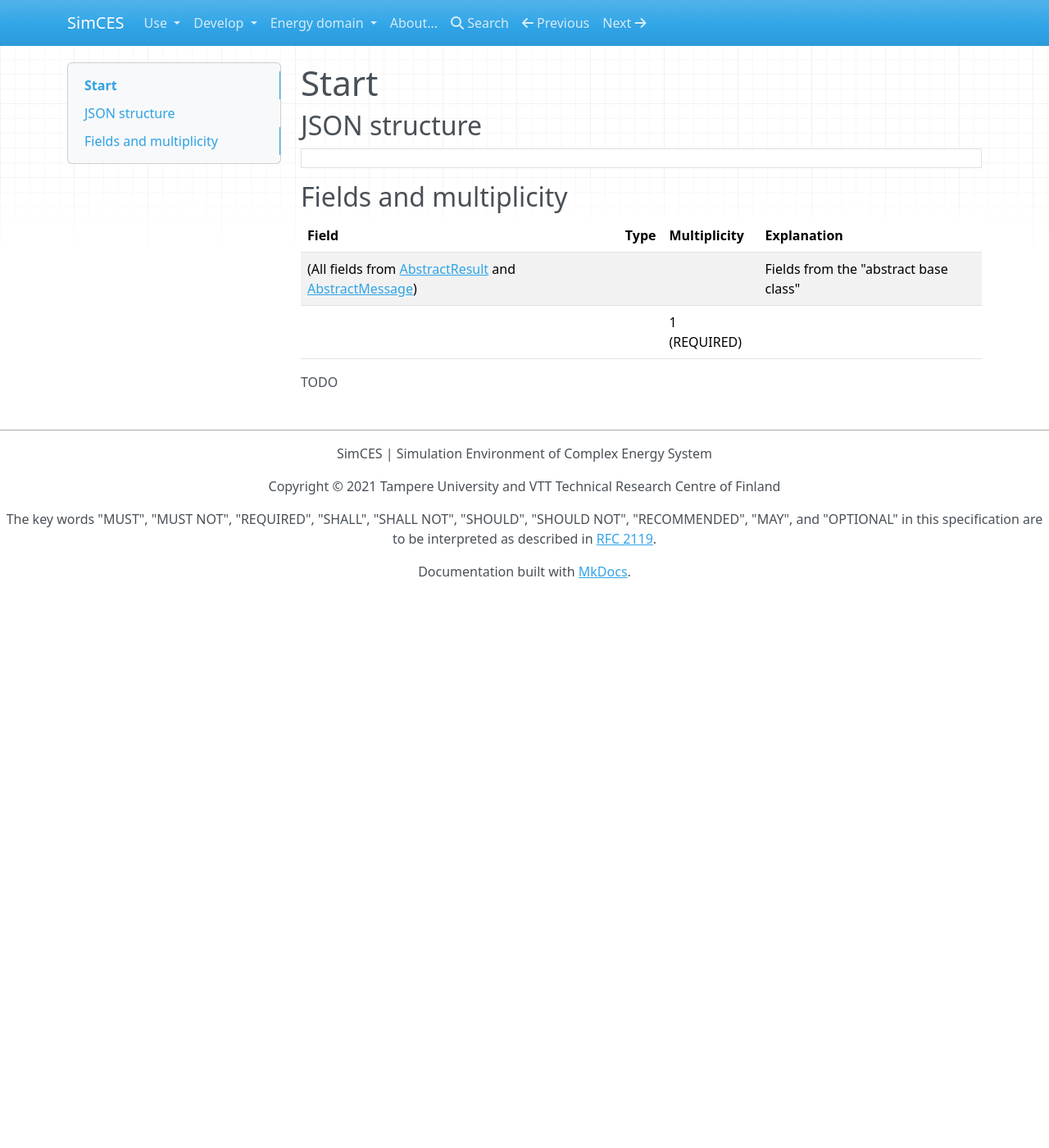
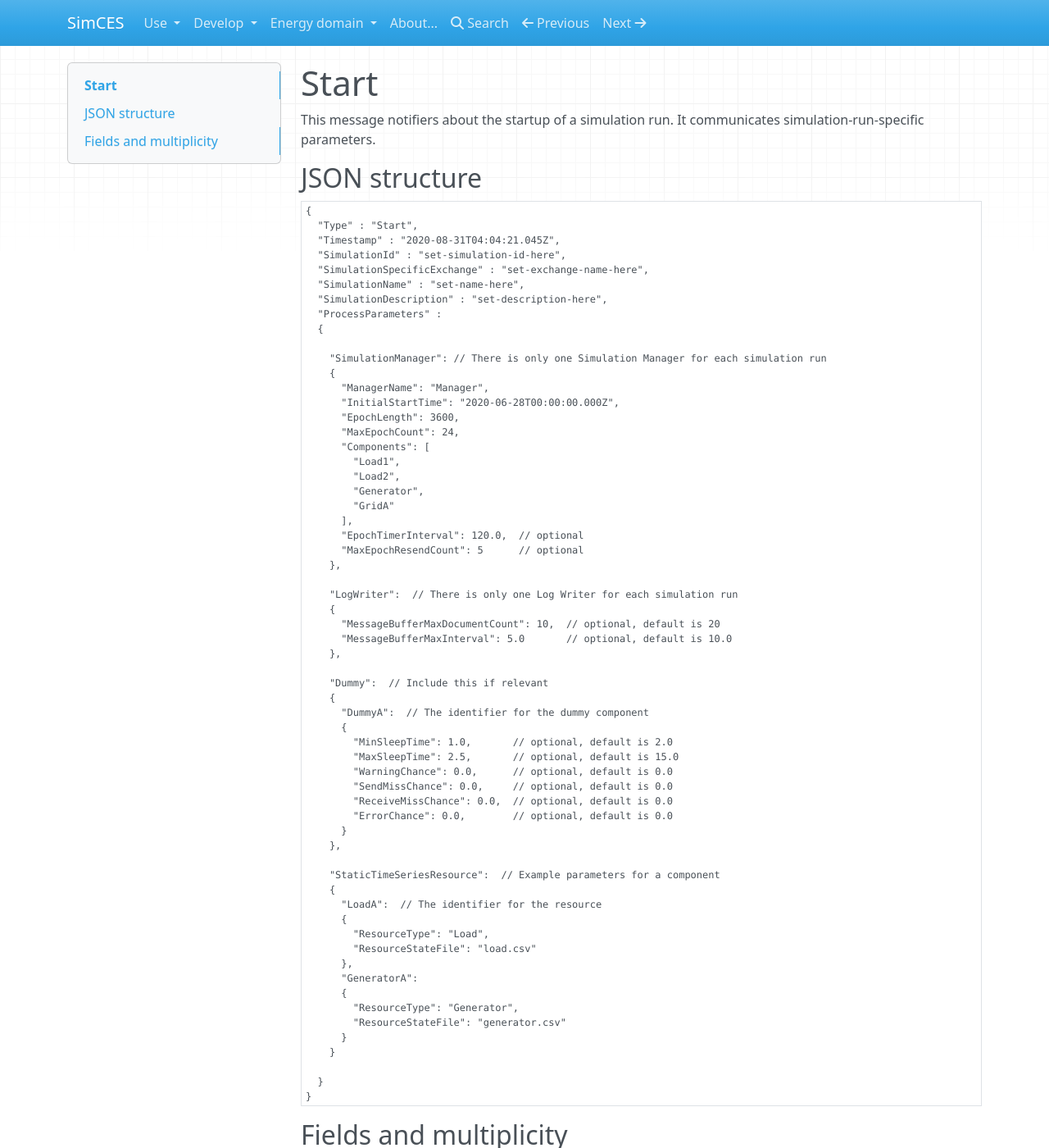
Before and after one commit to simcesplatform/simcesplatform.github.io, an MkDocs documentation site: the page built from markdown/core_start.md, in a window 1280 px wide and 1400 px high. Shown: the whole window at 82% size. Built offline with MkDocs 1.6.1, drawn with Linux system fonts in a browser that asks for light colours; nearby versions of some CDN libraries; library files that are not in the unit come from our copies; some of the changed text lies outside the part shown.

Commit message:
Add some content about start message

````diff
--- a/markdown/core_start.md
+++ b/markdown/core_start.md
@@ -1,9 +1,71 @@
 # Start
+
+This message notifiers about the startup of a simulation run. It communicates simulation-run-specific parameters.
 
 ## JSON structure
 
 ```nohighlight
+{
+  "Type" : "Start",
+  "Timestamp" : "2020-08-31T04:04:21.045Z",
+  "SimulationId" : "set-simulation-id-here",
+  "SimulationSpecificExchange" : "set-exchange-name-here",
+  "SimulationName" : "set-name-here",
+  "SimulationDescription" : "set-description-here",
+  "ProcessParameters" :
+  {
 
+    "SimulationManager": // There is only one Simulation Manager for each simulation run
+    {
+      "ManagerName": "Manager",
+      "InitialStartTime": "2020-06-28T00:00:00.000Z",
+      "EpochLength": 3600,
+      "MaxEpochCount": 24,
+      "Components": [
+        "Load1",
+        "Load2",
+        "Generator",
+        "GridA"
+      ],
+      "EpochTimerInterval": 120.0,  // optional
+      "MaxEpochResendCount": 5      // optional
+    },
+
+    "LogWriter":  // There is only one Log Writer for each simulation run
+    {
+      "MessageBufferMaxDocumentCount": 10,  // optional, default is 20
+      "MessageBufferMaxInterval": 5.0       // optional, default is 10.0
+    },
+
+    "Dummy":  // Include this if relevant
+    {
+      "DummyA":  // The identifier for the dummy component
+      {
+        "MinSleepTime": 1.0,       // optional, default is 2.0
+        "MaxSleepTime": 2.5,       // optional, default is 15.0
+        "WarningChance": 0.0,      // optional, default is 0.0
+        "SendMissChance": 0.0,     // optional, default is 0.0
+        "ReceiveMissChance": 0.0,  // optional, default is 0.0
+        "ErrorChance": 0.0,        // optional, default is 0.0
+      }
+    },
+
+    "StaticTimeSeriesResource":  // Example parameters for a component
+    {
+      "LoadA":  // The identifier for the resource
+      {
+        "ResourceType": "Load",
+        "ResourceStateFile": "load.csv"
+      },
+      "GeneratorA":
+      {
+        "ResourceType": "Generator",
+        "ResourceStateFile": "generator.csv"
+      }
+    }
+
+  }
+}
 ```
 
 
@@ -11,7 +73,18 @@
 
 | Field | Type | Multiplicity | Explanation |
 |-|-|-|-|
-| (All fields from [AbstractResult](core_abstractresult.md) and [AbstractMessage](core_abstractmessage.md)) | | | Fields from the "abstract base class" |
-|  |  | 1 (REQUIRED) |  |
+| Type | String | 1 (REQUIRED) | The name of the message type. For Start message this MUST be equal to "Start". |
+| Timestamp | ISO 8601; see (1) | 1 (REQUIRED) | The time when the message was generated |
+| SimulationId | String | 1 (REQUIRED) | The unique identifier of the simulation run, first published in this message (i.e., specified by the sender). |
+| SimulationSpecificExchange | String | 1 (REQUIRED) | The name of the simulation-specific Exchange that will be the channel to communicate simulation-run-specific messages |
+| SimulationName | String | 0..1 (OPTIONAL) | A human-readable name to help in identifying the simulation run |
+| SimulationDescription | String | 0..1 (OPTIONAL) | A human-readable description to help in identifying the simulation run |
+| ProcessParameters | Object that contains other objects | 0..1 (OPTIONAL) | Specifies any process-specific parameters; see (2) |
 
-TODO
+- (1)
+    - Date and time included
+    - Accuracy 1 ms
+    - UTC zone
+- (2): REQUIRED if there are any process-specific parameters to deliver. For each object, the name is a string that matches to the identifier of the process referred to. The value is a structure defined in "process parameter blocks" section.
+
+TODO: blocks
````
